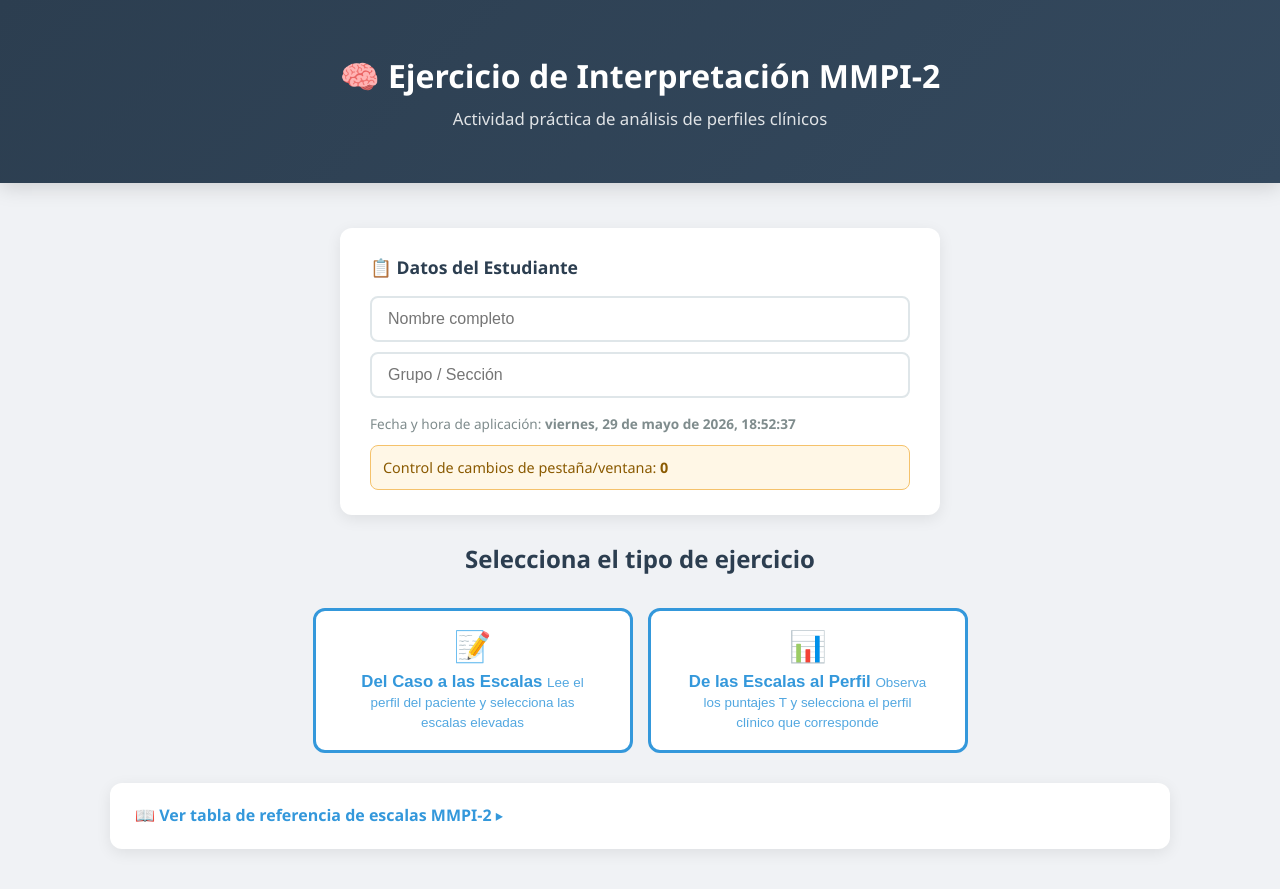
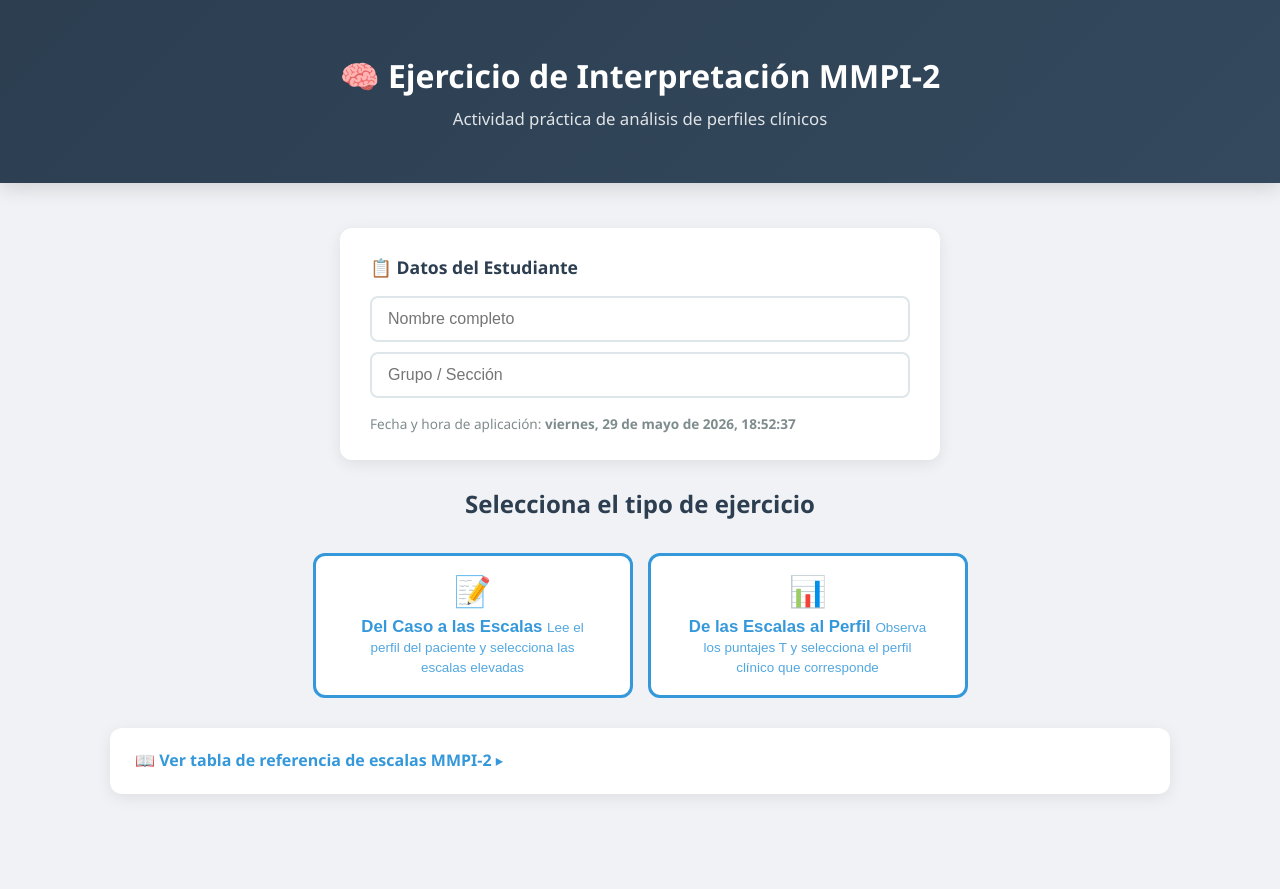
Before and after one commit to PsycheNudo-Puebla/psychenudo-puebla.github.io, a Jekyll site: the page recursos/mmpi/mmpi2.html, which Jekyll copies as it is, in a window 1280 px wide. Shown: the top 889 px of the page. Built offline with Jekyll 4.4.1, drawn with Linux system fonts in a browser that asks for light colours.

Commit message:
Simplificar MMPI-2: eliminar alertas de navegación y compatibilidad

```diff
--- a/recursos/mmpi/mmpi2.html
+++ b/recursos/mmpi/mmpi2.html
@@ -93,26 +93,6 @@
             border-color: var(--accent);
         }
 
-        .security-banner {
-            margin-top: 10px;
-            padding: 10px 12px;
-            border-radius: 8px;
-            background: #fff7e6;
-            border: 1px solid #f5c26b;
-            color: #8a5a00;
-            font-size: 0.9em;
-        }
-
-        .compat-warning {
-            margin-top: 10px;
-            padding: 10px 12px;
-            border-radius: 8px;
-            background: #eef6ff;
-            border: 1px solid #8eb8ff;
-            color: #24509b;
-            font-size: 0.9em;
-        }
-
         /* MODE SELECTOR */
         .mode-selector {
             display: flex;
@@ -954,12 +934,6 @@
         <p style="font-size:0.85em; color:var(--text-light); margin-top:5px;">
             Fecha y hora de aplicación: <strong id="appDateTime"></strong>
         </p>
-        <div class="security-banner" id="securityBanner" aria-live="polite">
-            Control de cambios de pestaña/ventana: <strong id="securityCounter">0</strong>
-        </div>
-        <div class="compat-warning" id="compatWarning" style="display:none;">
-            Si la abres como archivo local, algunos navegadores móviles pueden tener problemas. Para mejor compatibilidad, usa GitHub Pages o un servidor HTTP.
-        </div>
     </div>
 
     <!-- MODE SELECTION -->
@@ -1518,8 +1492,6 @@ let userAnswers = { case: {}, profile: {} };
 let evaluated = { case: false, profile: false };
 let currentMode = null;
 let applicationDate = new Date();
-let navigationSwitches = 0;
-let lastSwitchAt = 0;
 
 // ============================================================
 // INITIALIZATION
@@ -1531,35 +1503,9 @@ function init() {
         weekday: 'long', year: 'numeric', month: 'long', day: 'numeric',
         hour: '2-digit', minute: '2-digit', second: '2-digit'
     });
-
-    if (location.protocol === 'file:') {
-        const compatWarning = document.getElementById('compatWarning');
-        if (compatWarning) compatWarning.style.display = 'block';
-    }
-
-    attachNavigationSecurity();
 }
 
-function attachNavigationSecurity() {
-    const updateCounter = () => {
-        const nowTime = Date.now();
-        if (nowTime - lastSwitchAt < 800) return;
-        lastSwitchAt = nowTime;
-        navigationSwitches += 1;
-        const el = document.getElementById('securityCounter');
-        if (el) el.textContent = String(navigationSwitches);
-    };
-
-    const handleBackground = () => {
-        const hidden = document.visibilityState === 'hidden' || !document.hasFocus();
-        if (hidden) updateCounter();
-    };
-
-    window.addEventListener('blur', handleBackground);
-    window.addEventListener('focus', () => { lastSwitchAt = 0; });
-    window.addEventListener('pagehide', handleBackground);
-    document.addEventListener('visibilitychange', handleBackground);
-}
+
 
 // ============================================================
 // MODE SELECTION
```
